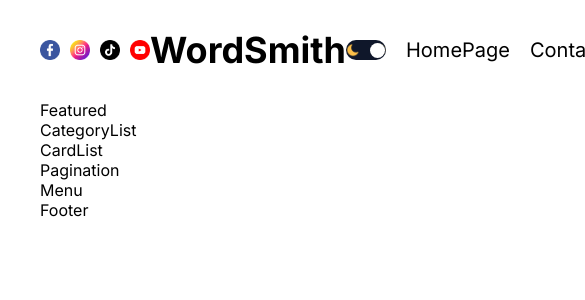
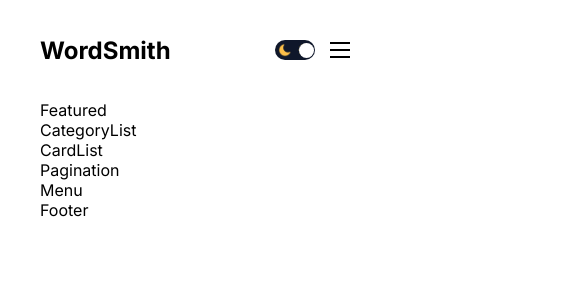
Before and after one commit to asha-saini06/blog-app, a Next.js app: page / in a window 390 px wide. Shown: the top 300 px of the page, 585 px wide, since content can reach past the window. Built offline with nearby package versions, Linux system fonts and the light colour scheme.

Commit message:
Responsive Hamburger Menu

```diff
--- a/src/app/globals.css
+++ b/src/app/globals.css
@@ -26,6 +26,13 @@ a {
     --textColor: #ddd;
     --softBg: #1f273a;
     --softTextColor: #a6a6a6;
+}
+
+.light {
+    --bg: white;
+    --textColor: black;
+    --softBg: #f0f0f0;
+    --softTextColor: #626262;
 }
 
 .container {
--- a/src/components/authLinks/AuthLinks.jsx
+++ b/src/components/authLinks/AuthLinks.jsx
@@ -1,18 +1,49 @@
+"use client";
+
 import Link from "next/link";
 import styles from "./authLinks.module.css";
+import { useState } from "react";
 
 const AuthLinks = () => {
+  const [open, setOpen] = useState(false);
+
   // temporary
   const status = "notAuthenticated";
   return (
     <>
       {status === "notAuthenticated" ? (
-        <Link href="/login">Login</Link>
+        <Link href="/login" className={styles.link}>
+          Login
+        </Link>
       ) : (
         <>
-          <Link href="/write">Write</Link>
+          <Link href="/write" className={styles.link}>
+            Write
+          </Link>
           <span className={styles.link}>Logout</span>
         </>
+      )}
+
+      <div className={styles.burger} onClick={() => setOpen(!open)}>
+        <div className={styles.line}></div>
+        <div className={styles.line}></div>
+        <div className={styles.line}></div>
+      </div>
+
+      {open && (
+        <div className={styles.responsiveMenu}>
+          <Link href="/">HomePage</Link>
+          <Link href="/">About</Link>
+          <Link href="/">Contact</Link>
+          {status === "notAuthenticated" ? (
+            <Link href="/login">Login</Link>
+          ) : (
+            <>
+              <Link href="/write">Write</Link>
+              <span className={styles.link}>Logout</span>
+            </>
+          )}
+        </div>
       )}
     </>
   );
--- a/src/components/authLinks/authLinks.module.css
+++ b/src/components/authLinks/authLinks.module.css
@@ -1,3 +1,44 @@
 .links {
     cursor: pointer;
 }
+
+.burger {
+    width: 20px;
+    height: 16px;
+    flex-direction: column;
+    justify-content: space-between;
+    cursor: pointer;
+    display: none;
+}
+
+.line {
+    width: 100%;
+    height: 2px;
+    background-color: var(--textColor);
+}
+
+.responsiveMenu {
+    position: absolute;
+    top: 100px;
+    left: 0;
+    background-color: var(--bg);
+    width: 100%;
+    height: calc(100vh - 100px);
+    display: flex;
+    flex-direction: column;
+    align-items: center;
+    justify-content: center;
+    gap: 50px;
+    font-size: 34px;
+    box-shadow: 0 0 10px rgba(0, 0, 0, 0.2);
+}
+
+@media screen and (max-width: 640px) {
+    .burger {
+        display: flex;
+    }
+
+    .link {
+        display: none;
+    }
+}
--- a/src/components/navbar/Navbar.jsx
+++ b/src/components/navbar/Navbar.jsx
@@ -17,9 +17,15 @@ const Navbar = () => {
       <div className={styles.logo}>WordSmith</div>
       <div className={styles.links}>
         <ThemeToggle />
-        <Link href="/">HomePage</Link>
-        <Link href="/">Contact</Link>
-        <Link href="/">About</Link>
+        <Link href="/" className={styles.link}>
+          HomePage
+        </Link>
+        <Link href="/" className={styles.link}>
+          Contact
+        </Link>
+        <Link href="/" className={styles.link}>
+          About
+        </Link>
         <AuthLinks />
       </div>
     </div>
--- a/src/components/navbar/navbar.module.css
+++ b/src/components/navbar/navbar.module.css
@@ -25,3 +25,40 @@
     flex: 1;
     font-size: 20px;
 }
+
+@media screen and (max-width: 1280px) {
+    .logo {
+        font-size: 32px;
+    }
+
+    .links {
+        font-size: 18px;
+        gap: 15px;
+    }
+}
+
+@media screen and (max-width: 1024px) {
+    .social {
+        display: none;
+    }
+
+    .logo {
+        text-align: left;
+    }
+}
+
+@media screen and (max-width: 768px) {
+    .logo {
+        font-size: 24px;
+    }
+}
+
+@media screen and (max-width: 640px) {
+    .links {
+        justify-content: flex-end;
+    }
+
+    .link {
+        display: none;
+    }
+}
--- a/src/components/themeToggle/themeToggle.module.css
+++ b/src/components/themeToggle/themeToggle.module.css
@@ -7,6 +7,7 @@
     align-items: center;
     justify-content: space-between;
     position: relative;
+    padding: 3px;
 }
 
 .ball {
```
